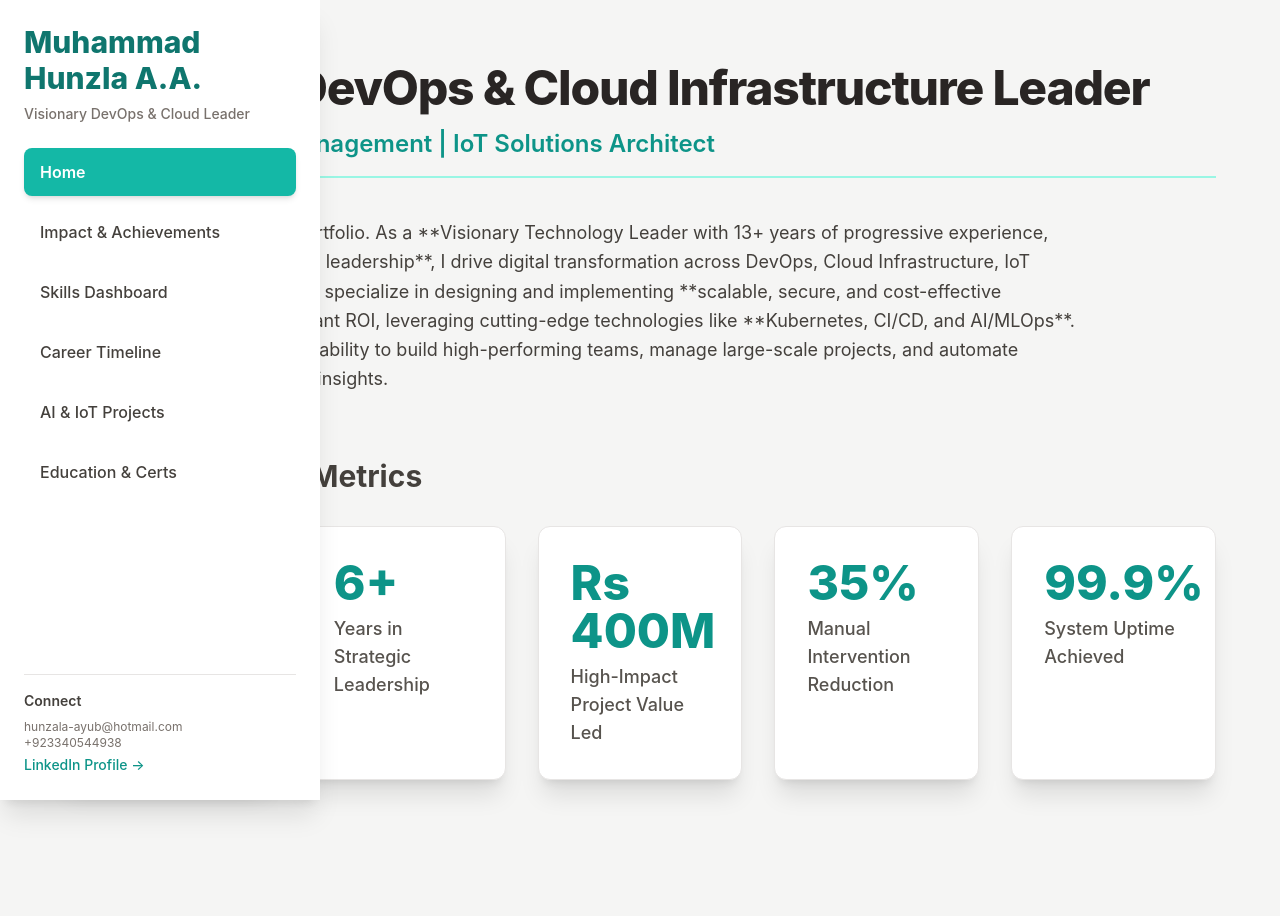
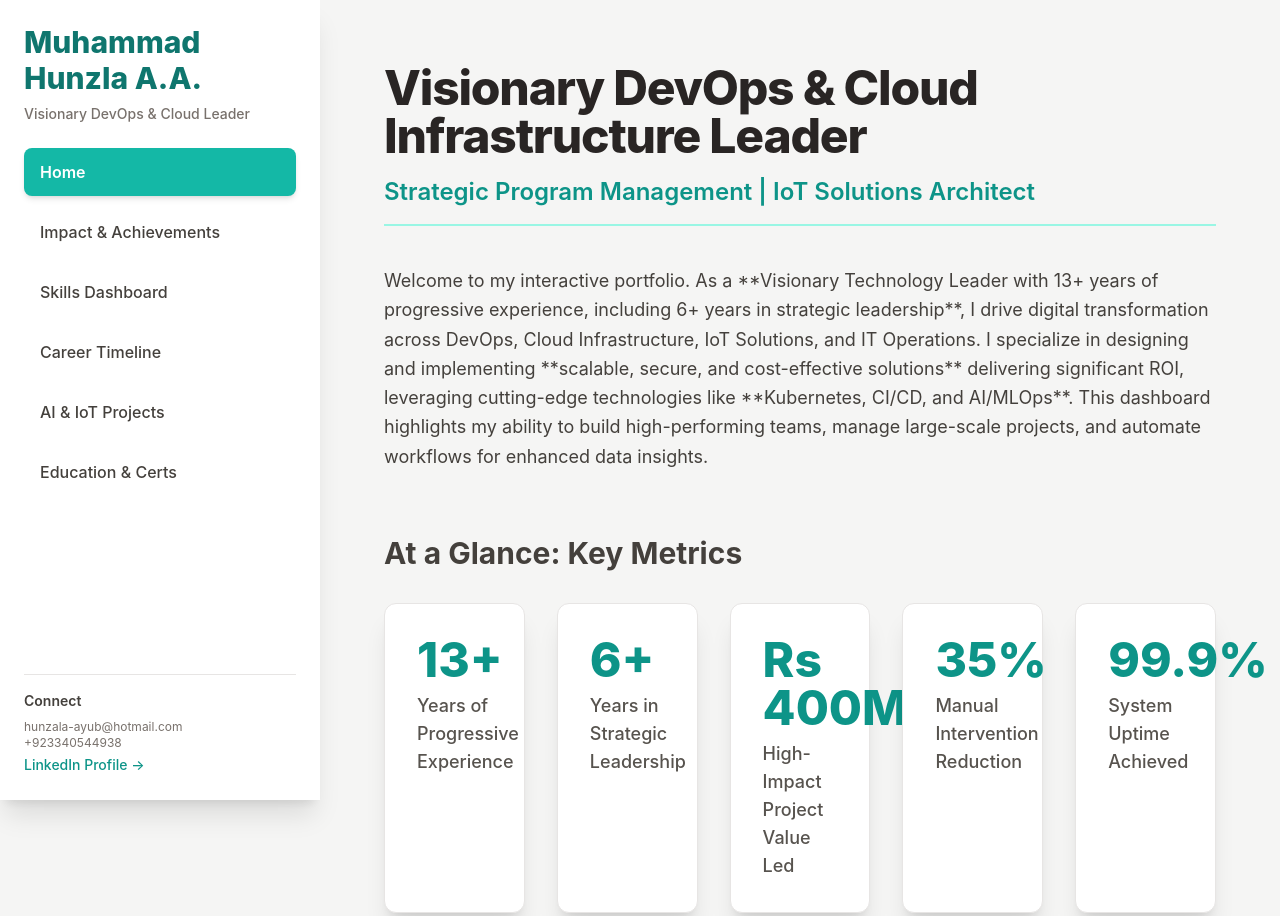
Before and after one commit to MHunzalaAwan/mhunzalaawan.github.io, a plain HTML site: page index.html in a window 1280 px wide. Shown: the top 916 px of the page. Before the commit the page ends 844 px from the top, so only its background shows below. Drawn offline with nearby package versions, Linux system fonts and the light colour scheme.

Commit message:
Update index.html

```diff
--- a/index.html
+++ b/index.html
@@ -4,6 +4,7 @@
     <meta charset="UTF-8">
     <meta name="viewport" content="width=device-width, initial-scale=1.0">
     <title>Muhammad Hunzla Ayub Awan</title>
+
     <script src="https://cdn.jsdelivr.net/npm/chart.js"></script>
     <script src="https://cdn.tailwindcss.com"></script>
     <style>
@@ -142,7 +143,8 @@
         </aside>
 
         <!-- Main Content Area -->
-        <main class="flex-1 p-6 md:p-12 lg:p-16 overflow-y-auto pt-20 md:pt-6">
+        <!-- FIX: Added md:ml-80 to push the content over by the width of the fixed sidebar on medium screens and up -->
+        <main class="flex-1 p-6 md:p-12 lg:p-16 overflow-y-auto pt-20 md:pt-6 md:ml-80">
             <div class="max-w-7xl mx-auto"> <!-- Outer container to center content on large screens -->
 
                 <!-- Section: Home -->
```
